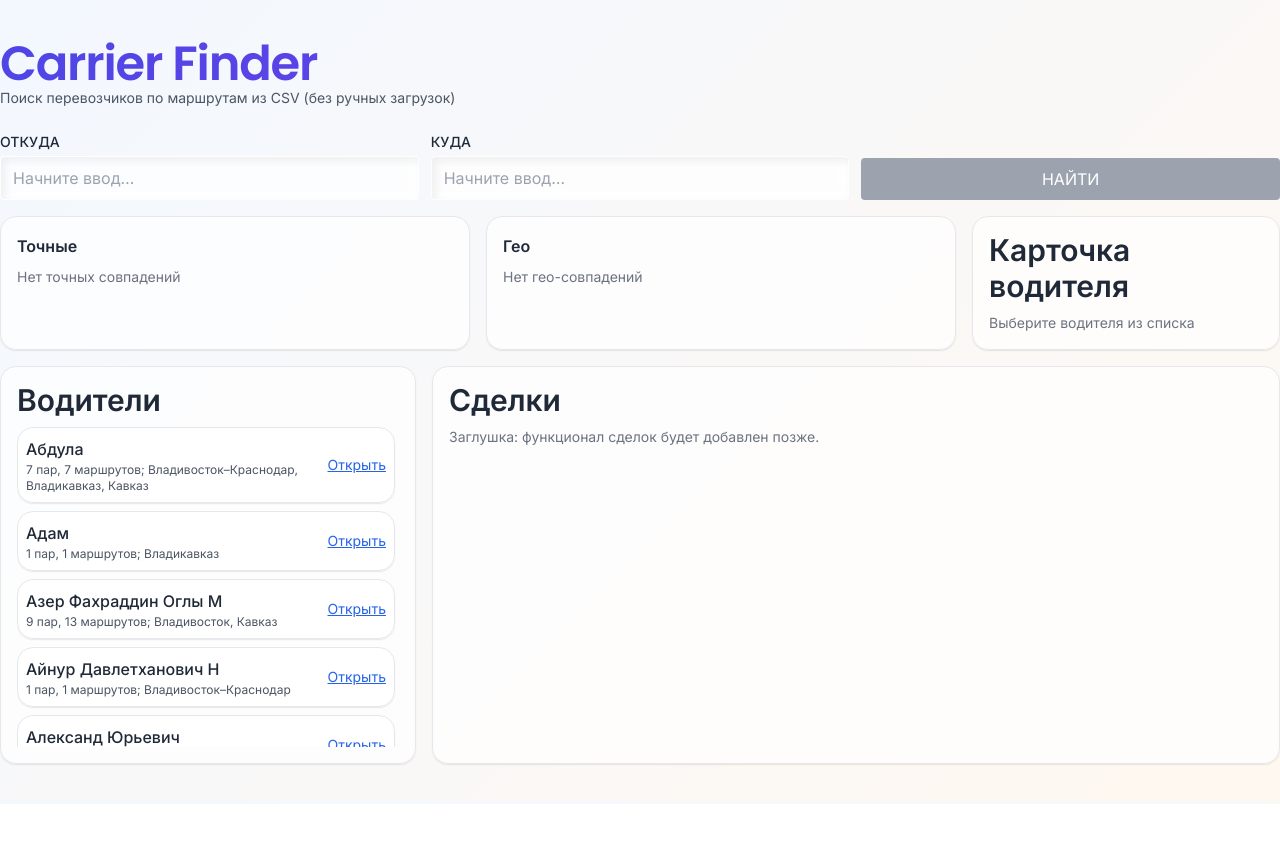
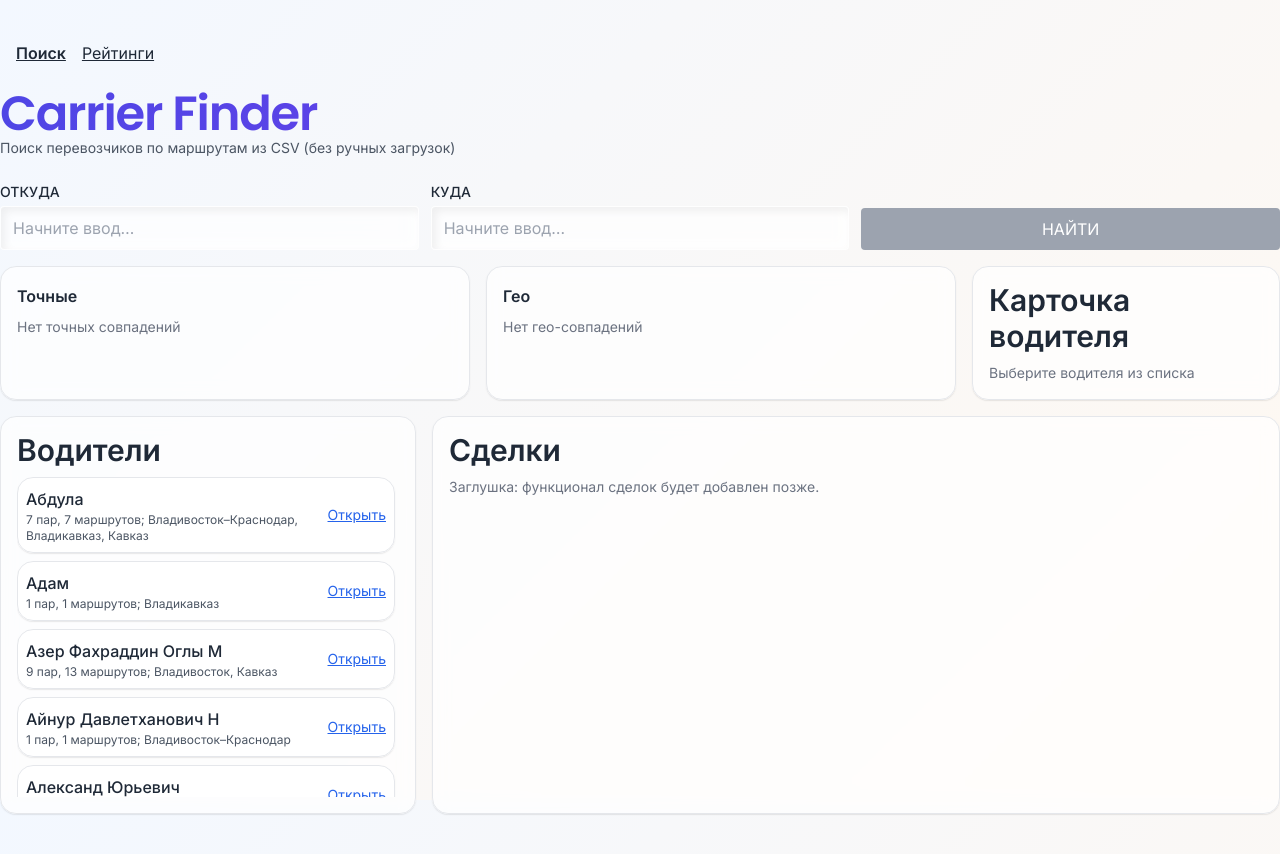
Before and after one commit to hhwwwww1414/Drive-Searcher, a React (Vite) app: page / in a window 1280 px wide. Before the commit the page ends 804 px from the top, so only its background shows below. Built offline with nearby package versions, Linux system fonts and the light colour scheme.

Commit message:
feat: add simple page switcher

```diff
--- a/src/App.tsx
+++ b/src/App.tsx
@@ -1,10 +1,27 @@
-import React from 'react'
+import React, { useState } from 'react'
 import CarrierFinderApp from './components/CarrierFinderApp'
+import RatingsPage from './components/RatingsPage'
 
 export default function App() {
+  const [page, setPage] = useState<'finder' | 'ratings'>('finder')
+
   return (
     <div className="min-h-screen py-6 md:py-10">
-      <CarrierFinderApp />
+      <nav className="mb-6 px-4 flex gap-4">
+        <button
+          className={`underline ${page === 'finder' ? 'font-semibold' : ''}`}
+          onClick={() => setPage('finder')}
+        >
+          Поиск
+        </button>
+        <button
+          className={`underline ${page === 'ratings' ? 'font-semibold' : ''}`}
+          onClick={() => setPage('ratings')}
+        >
+          Рейтинги
+        </button>
+      </nav>
+      {page === 'finder' ? <CarrierFinderApp /> : <RatingsPage />}
     </div>
   )
 }
```
